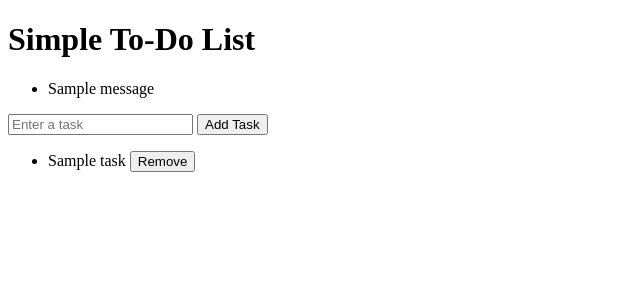
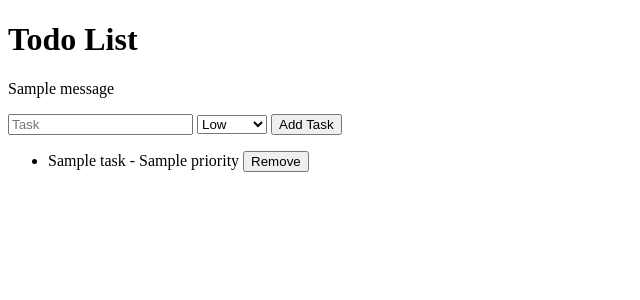
Before and after one commit to Dslate88/minikube-macbook-experimentation, a Flask app: template apps/todo/templates/index.html in a window 1280 px wide. Shown: the top 300 px of the page, without its empty margins (0-640 px from the left). Run offline with Flask 2, Linux system fonts and the light colour scheme; the template is opened without the code that fills it: most values are stand-ins (such as "Sample title", 1, 10 or a date in 2020); one stand-in notice (Sample message) is shown.

Commit message:
todo application add priority logic

```diff
--- a/apps/todo/app.py
+++ b/apps/todo/app.py
@@ -12,17 +12,19 @@ def index():
 @app.route("/add", methods=["POST"])
 def add():
     task = request.form.get("task")
+    priority = request.form.get("priority")  # Get the priority from the form
     if not task:
         flash("Please enter a task")
         return redirect(url_for("index"))
-    tasks.append(task)
+    tasks.append({"task": task, "priority": priority})  # Store the task and priority as a dictionary
     flash("Task added successfully")
     return redirect(url_for("index"))
 
 @app.route("/remove", methods=["POST"])
 def remove():
     task = request.form.get("task")
-    tasks.remove(task)
+    task_to_remove = next(t for t in tasks if t["task"] == task)  # Find the task dictionary with the matching task
+    tasks.remove(task_to_remove)
     flash("Task removed successfully")
     return redirect(url_for("index"))
 
--- a/apps/todo/templates/index.html
+++ b/apps/todo/templates/index.html
@@ -1,32 +1,36 @@
-<!DOCTYPE html>
+<!doctype html>
 <html lang="en">
 <head>
-    <meta charset="UTF-8">
-    <meta http-equiv="X-UA-Compatible" content="IE=edge">
-    <meta name="viewport" content="width=device-width, initial-scale=1.0">
-    <title>Simple To-Do List</title>
+  <meta charset="utf-8">
+  <title>Todo App</title>
 </head>
 <body>
-    <h1>Simple To-Do List</h1>
+  <h1>Todo List</h1>
+
   {% with messages = get_flashed_messages() %}
     {% if messages %}
-            <ul>
       {% for message in messages %}
-                    <li>{{ message }}</li>
+        <p>{{ message }}</p>
       {% endfor %}
-            </ul>
     {% endif %}
   {% endwith %}
-    <form action="{{ url_for('add') }}" method="POST">
-        <input type="text" name="task" placeholder="Enter a task" required>
+
+  <form action="{{ url_for('add') }}" method="post">
+    <input type="text" name="task" placeholder="Task">
+    <select name="priority">  <!-- Add a dropdown menu to select the priority -->
+      <option value="Low">Low</option>
+      <option value="Medium">Medium</option>
+      <option value="High">High</option>
+    </select>
     <button type="submit">Add Task</button>
   </form>
+
   <ul>
     {% for task in tasks %}
       <li>
-                {{ task }}
-                <form action="{{ url_for('remove') }}" method="POST" style="display:inline;">
-                    <input type="hidden" name="task" value="{{ task }}">
+        {{ task.task }} - {{ task.priority }}  <!-- Display the priority along with the task -->
+        <form action="{{ url_for('remove') }}" method="post" style="display: inline;">
+          <input type="hidden" name="task" value="{{ task.task }}">
           <button type="submit">Remove</button>
         </form>
       </li>
```
Lines whose indentation alone changed are shown as unchanged.
